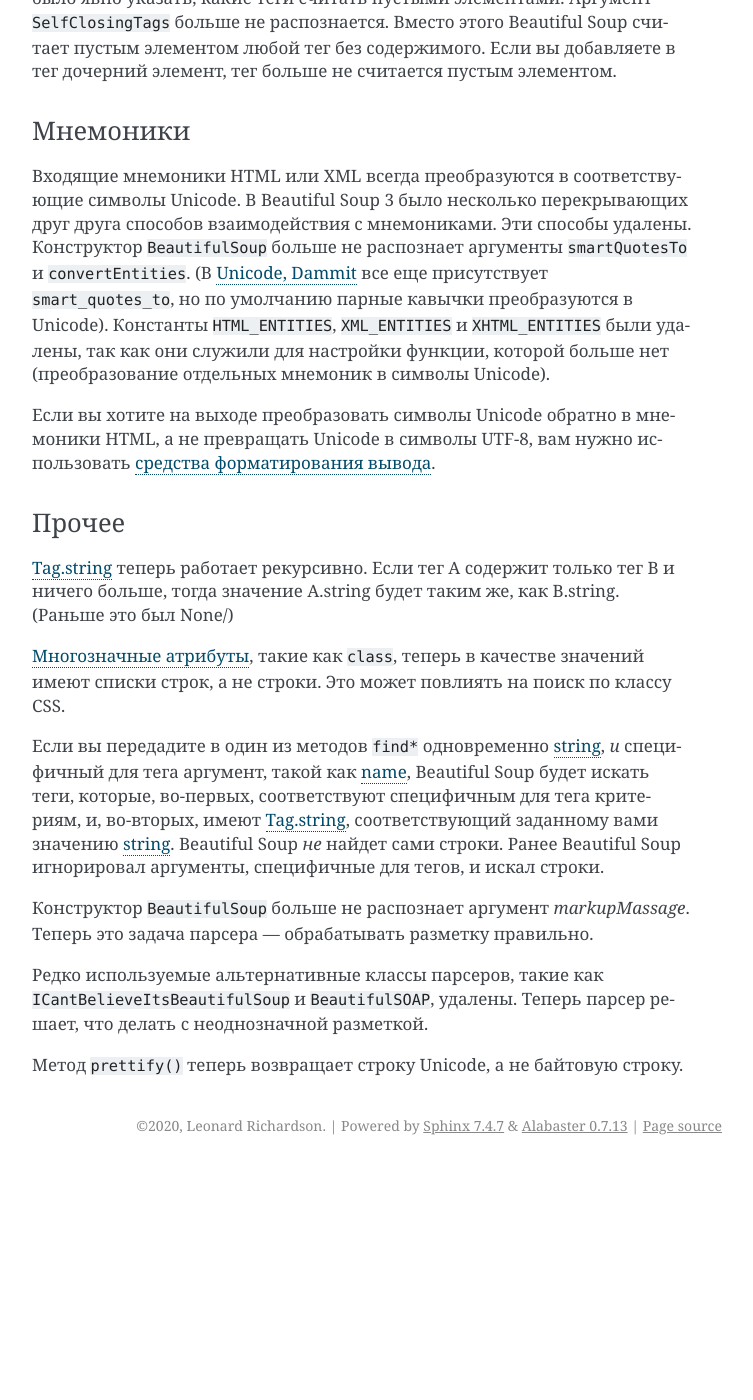
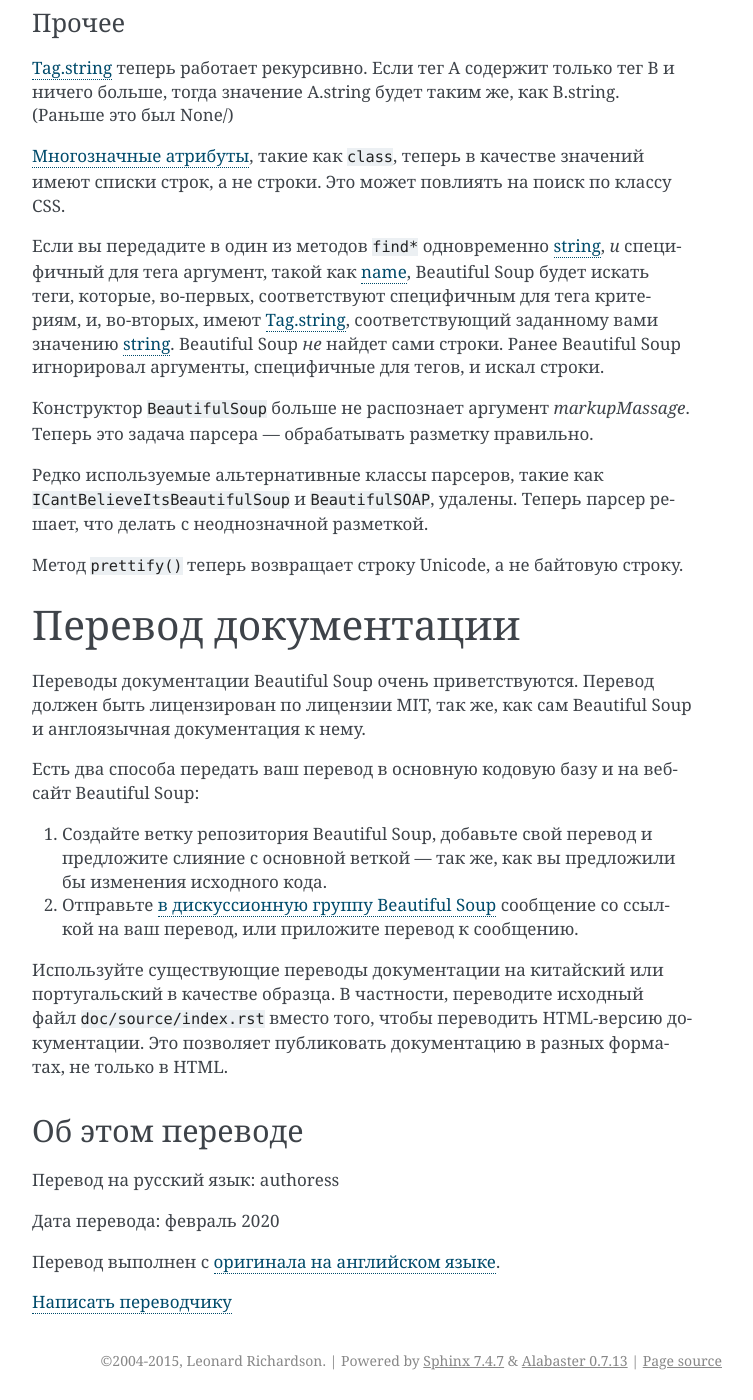
Before and after one commit to authoress/bs4ru, a Sphinx documentation site: the page built from docs/bs4ru.rst, in a window 1280 px wide and 1400 px high, scrolled down 71517 px. Shown: the whole window, without its empty margins (388-1141 px from the left). Built offline with Sphinx 7.4.7, drawn with Linux system fonts in a browser that asks for light colours; before the commit the page ends 72682 px from its top, so only the background shows below that; some of the changed text lies outside the part shown.

Commit message:
translation info added

```diff
--- a/docs/bs4ru.rst
+++ b/docs/bs4ru.rst
@@ -33,6 +33,7 @@
 * このページは日本語で利用できます(`外部リンク <http://kondou.com/BS4/>`_)
 * `이 문서는 한국어 번역도 가능합니다. <https://www.crummy.com/software/BeautifulSoup/bs4/doc.ko/>`_
 * `Este documento também está disponível em Português do Brasil. <https://www.crummy.com/software/BeautifulSoup/bs4/doc.ptbr/>`_
+
 
 Техническая поддержка
 ---------------------
@@ -3346,3 +3326,37 @@
 разметкой.
 
 Метод ``prettify()`` теперь возвращает строку Unicode, а не байтовую строку.
+
+Перевод документации
+====================
+
+Переводы документации Beautiful Soup очень
+приветствуются. Перевод должен быть лицензирован по лицензии MIT,
+так же, как сам Beautiful Soup и англоязычная документация к нему.
+
+Есть два способа передать ваш перевод в основную кодовую базу
+и на веб-сайт Beautiful Soup:
+
+1. Создайте ветку репозитория Beautiful Soup, добавьте свой
+   перевод и предложите слияние с основной веткой — так же,
+   как вы предложили бы изменения исходного кода.
+2. Отправьте `в дискуссионную группу Beautiful Soup <https://groups.google.com/forum/?fromgroups#!forum/beautifulsoup>`_
+   сообщение со ссылкой на
+   ваш перевод, или приложите перевод к сообщению.
+
+Используйте существующие переводы документации на китайский или португальский в качестве образца. В
+частности, переводите исходный файл ``doc/source/index.rst`` вместо
+того, чтобы переводить HTML-версию документации. Это позволяет
+публиковать документацию в разных форматах, не
+только в HTML.
+
+Об этом переводе
+----------------
+
+Перевод на русский язык: authoress
+
+Дата перевода: февраль 2020
+
+Перевод выполнен с `оригинала на английском языке <https://www.crummy.com/software/BeautifulSoup/bs4/doc/>`_.
+
+`Написать переводчику <mailto:geekwriter@yandex.ru>`_
--- a/docs/conf.py
+++ b/docs/conf.py
@@ -18,11 +18,11 @@
 # -- Project information -----------------------------------------------------
 
 project = 'bs4RU'
-copyright = '2020, Leonard Richardson'
+copyright = '2004-2015, Leonard Richardson'
 author = 'Leonard Richardson'
 
 # The full version, including alpha/beta/rc tags
-release = '0.0.1'
+release = '1.0.0'
 
 
 # -- General configuration ---------------------------------------------------
```
Also changed, not shown: other parts of docs/bs4ru.rst (+0 -21 lines), docs/index.rst (+2 -11 lines), 13 other files.
